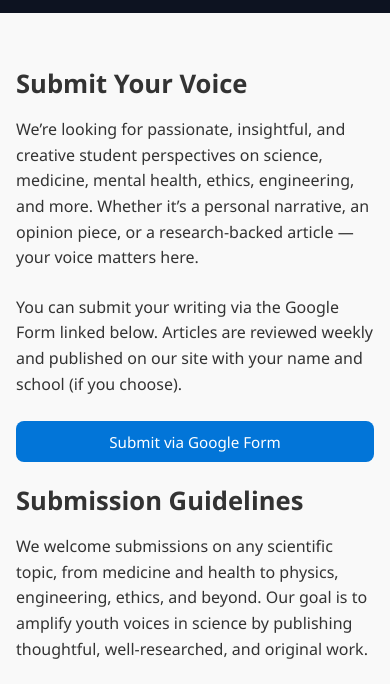
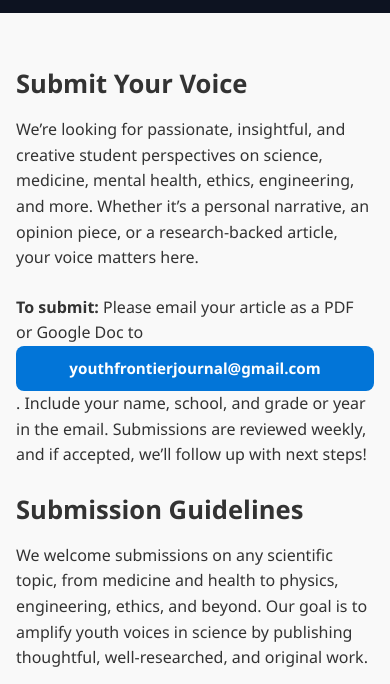
Before and after one commit to ArtinF21/ArtinF21.github.io, a plain HTML site: page submissions.html in a window 390 px wide. Shown: the part 127-811 px from the top of the page. Drawn offline with Linux system fonts and the light colour scheme.

Commit message:
Update submissions.html

```diff
--- a/submissions.html
+++ b/submissions.html
@@ -63,19 +63,19 @@
       margin-bottom: 1.5rem;
     }
 
-    .cta-button {
+    .cta-email {
       background-color: #0275d8;
       color: white;
       padding: 0.75rem 1.5rem;
       font-size: 1rem;
       border: none;
       border-radius: 8px;
-      cursor: pointer;
       text-decoration: none;
       display: inline-block;
+      font-weight: bold;
     }
 
-    .cta-button:hover {
+    .cta-email:hover {
       background-color: #025aa5;
     }
 
@@ -136,7 +136,7 @@
         font-size: 1rem;
       }
 
-      .cta-button {
+      .cta-email {
         font-size: 0.95rem;
         padding: 0.65rem 1.25rem;
       }
@@ -147,7 +147,7 @@
         font-size: 1.4rem;
       }
 
-      .cta-button {
+      .cta-email {
         width: 100%;
         text-align: center;
       }
@@ -168,11 +168,9 @@
 
   <div class="container">
     <h2>Submit Your Voice</h2>
-    <p>We’re looking for passionate, insightful, and creative student perspectives on science, medicine, mental health, ethics, engineering, and more. Whether it’s a personal narrative, an opinion piece, or a research-backed article — your voice matters here.</p>
+    <p>We’re looking for passionate, insightful, and creative student perspectives on science, medicine, mental health, ethics, engineering, and more. Whether it’s a personal narrative, an opinion piece, or a research-backed article, your voice matters here.</p>
 
-    <p>You can submit your writing via the Google Form linked below. Articles are reviewed weekly and published on our site with your name and school (if you choose).</p>
-
-    <a href="https://docs.google.com/forms/d/e/1FAIpQLSeYopl3I_OCuWaT7ARB9bk6aGOhcI0XhEmw3_PQsIl4WoMPAw/viewform?usp=dialog" target="_blank" class="cta-button">Submit via Google Form</a>
+    <p><strong>To submit:</strong> Please email your article as a PDF or Google Doc to <a href="mailto:youthfrontierjournal@gmail.com" class="cta-email">youthfrontierjournal@gmail.com</a>. Include your name, school, and grade or year in the email. Submissions are reviewed weekly, and if accepted, we’ll follow up with next steps!</p>
 
     <h2>Submission Guidelines</h2>
     <p>We welcome submissions on any scientific topic, from medicine and health to physics, engineering, ethics, and beyond. Our goal is to amplify youth voices in science by publishing thoughtful, well-researched, and original work.</p>
```
